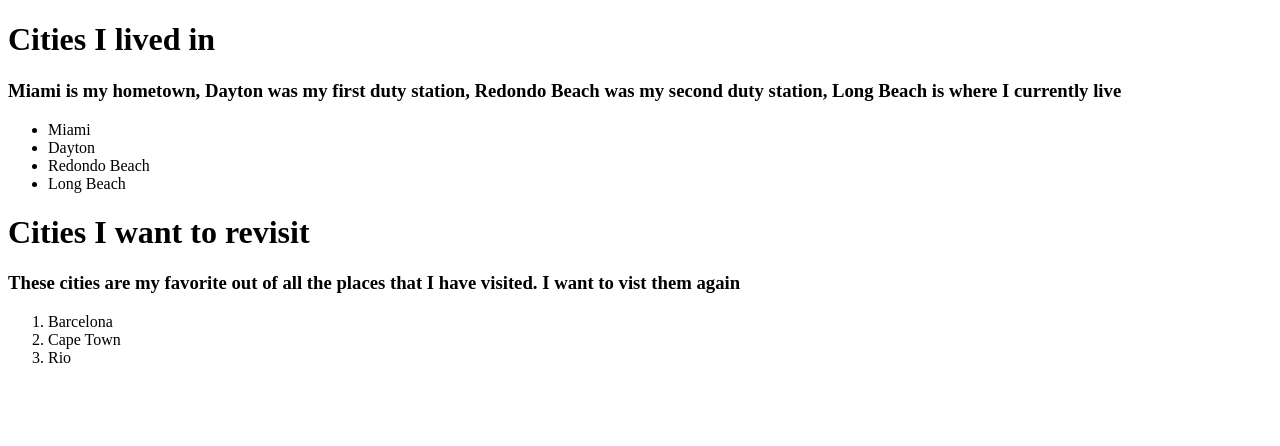
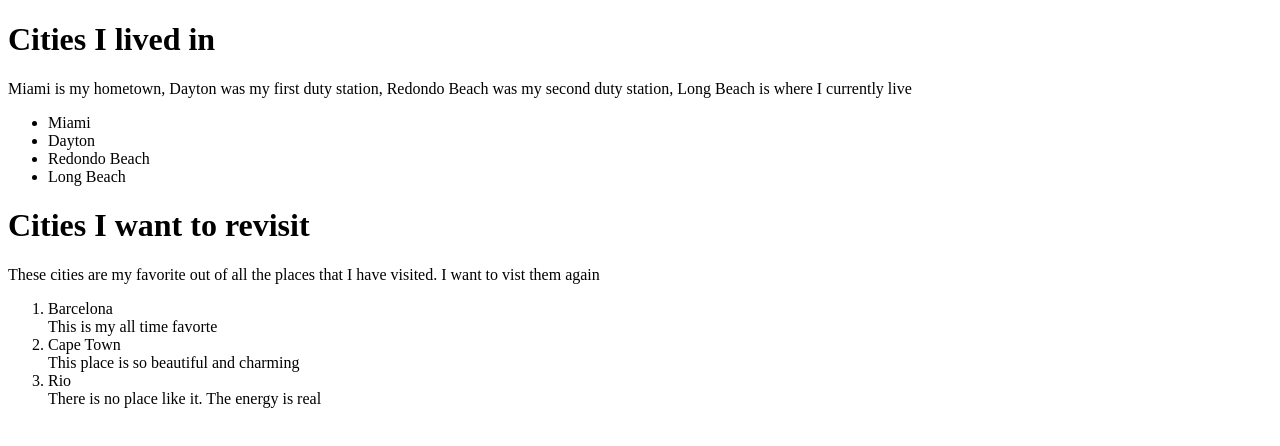
Before and after one commit to pilotmike22/html-excercises, a plain HTML site: page index.html in a window 1280 px wide. Drawn offline with Linux system fonts and the light colour scheme.

Commit message:
Added span tag

```diff
--- a/index.html
+++ b/index.html
@@ -11,8 +11,8 @@
 <body>
 
     <h1> Cities I lived in </h1>
-        <h3> Miami is my hometown, Dayton was my first duty station,
-            Redondo Beach was my second duty station, Long Beach is where I currently live</h3>
+        <p> Miami is my hometown, Dayton was my first duty station,
+            Redondo Beach was my second duty station, Long Beach is where I currently live</p>
     <ul>
         <li>Miami</li>
         <li>Dayton</li>
@@ -21,13 +21,13 @@
     </ul>
 
     <h1> Cities I want to revisit</h1>
-        <h3> These cities are my favorite out of all the places that I have visited.
-             I want to vist them again</h3>
+        <p> These cities are my favorite out of all the places that I have visited.
+             I want to vist them again</p>
 
     <ol>
-        <li>Barcelona</li>
-        <li>Cape Town</li>
-        <li> Rio</li>
+        <li>Barcelona</li><span>This is my all time favorte</span>
+        <li>Cape Town</li><span>This place is so beautiful and charming</span>
+        <li> Rio</li><span>There is no place like it. The energy is real</span>
     </ol>
 
 </body>
```
